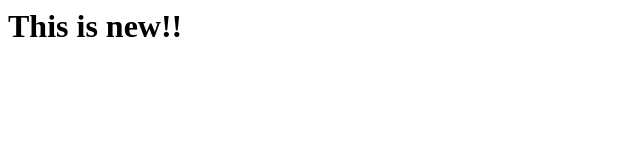
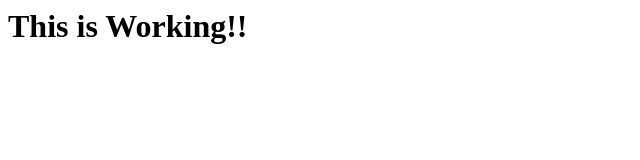
Before and after one commit to NewNeptune/webpage, a plain HTML site: page index.html in a window 1280 px wide. Shown: the whole page, without its empty margins (0-640 px from the left). Drawn offline with Linux system fonts and the light colour scheme.

Commit message:
Update index.html

```diff
--- a/index.html
+++ b/index.html
@@ -1 +1 @@
-<h1> This is new!! </h1>
+<h1> This is Working!! </h1>
```
